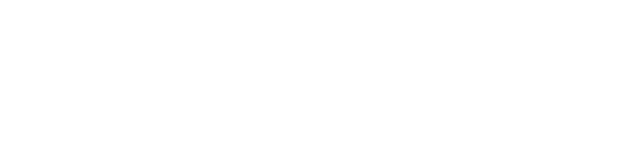
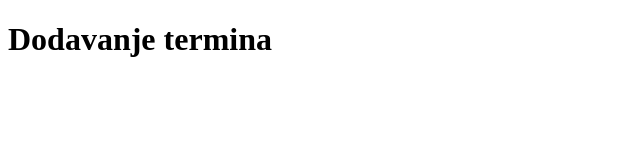
Before and after one commit to fed-ftn/fed-37-tim2, a plain HTML site: page dodavanjetermina.html in a window 1280 px wide. Shown: the whole page, without its empty margins (0-640 px from the left). Drawn offline with Linux system fonts and the light colour scheme.

Commit message:
mala promena

```diff
--- a/dodavanjetermina.html
+++ b/dodavanjetermina.html
@@ -8,6 +8,7 @@
 
 </head>
 <body>
+    <h1>Dodavanje termina</h1>
 
 </body>
 </html>
```
